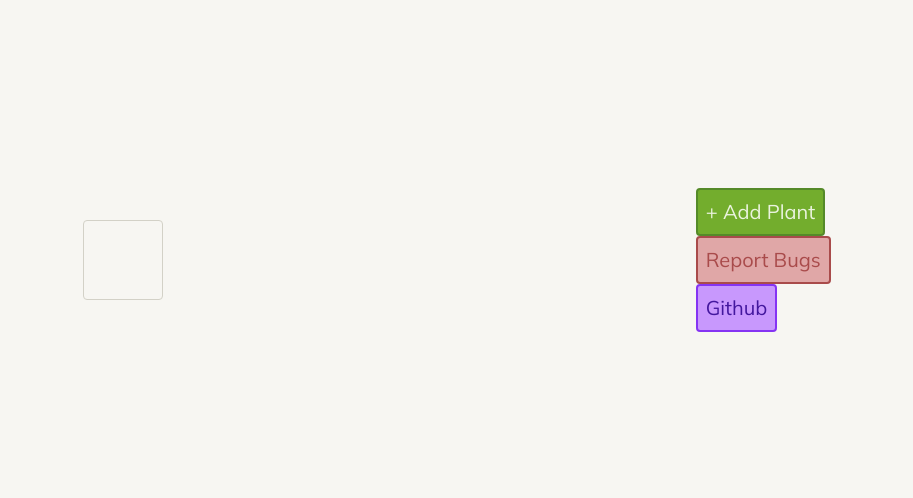
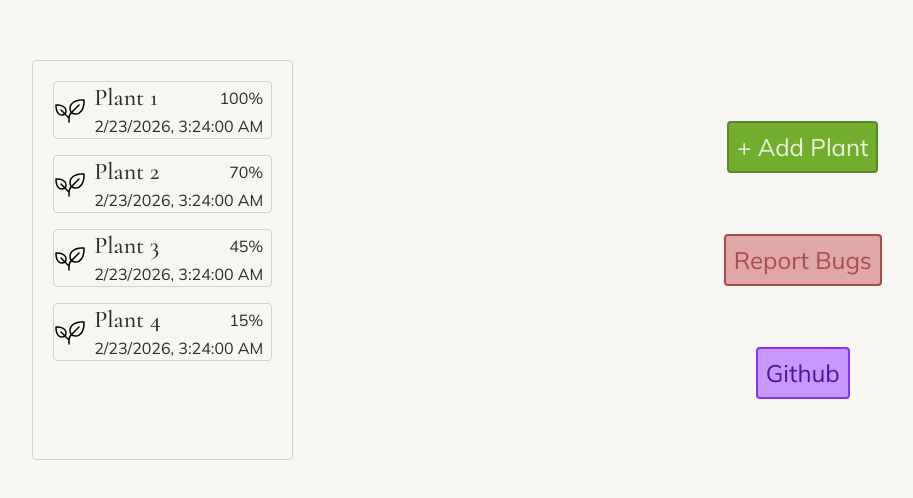
Before and after one commit to DrIgris/esplantcare, a Next.js app: page /home in a window 1280 px wide. Shown: the part 140-638 px from the top of the page, without its empty margins (183-1096 px from the left). Built offline with nearby package versions, Linux system fonts and the light colour scheme.

Commit message:
More home setup, plant card layout, plant type declared

```diff
--- a/app/home/addButton.tsx
+++ b/app/home/addButton.tsx
@@ -1,5 +1,5 @@
 export default function AddButton() {
   return (
-   <button className="bg-button-primary w-fit p-2 border-2 font-body border-button-secondary text-xl text-special-panel rounded">+ Add Plant</button>
+   <button className="bg-button-primary w-fit p-2 border-2 font-body border-button-secondary text-2xl text-special-panel rounded">+ Add Plant</button>
   );
 }
--- a/app/home/bugButton.tsx
+++ b/app/home/bugButton.tsx
@@ -1,5 +1,5 @@
 export default function BugButton() {
   return (
-   <button className=" border-text-important bg-moisture-danger-b w-fit p-2 border-2 font-body text-xl text-text-important rounded">Report Bugs</button>
+   <button className=" border-text-important bg-moisture-danger-b w-fit p-2 border-2 font-body text-2xl text-text-important rounded">Report Bugs</button>
   );
 }
--- a/app/home/gitButton.tsx
+++ b/app/home/gitButton.tsx
@@ -1,5 +1,5 @@
 export default function GitButton() {
   return (
-    <button className="bg-button-git w-fit p-2 border-2 font-body border-git-border text-xl text-text-git rounded">Github</button>
+    <button className="bg-button-git w-fit p-2 border-2 font-body border-git-border text-2xl text-text-git rounded">Github</button>
   );
 }
--- a/app/home/page.tsx
+++ b/app/home/page.tsx
@@ -1,14 +1,27 @@
+import { plant } from "@/types/plantItem";
 import AddButton from "./addButton";
 import BugButton from "./bugButton";
 import GitButton from "./gitButton";
+import PlantCard from "./plantCard";
 
 export default function Home() {
+
+  const plants: plant[] = [
+    {id: "1", espID: "1", name: "Plant 1", moisturePerc: 100, lastTimeMeasured: new Date("2026-02-23T03:24:00")},
+    {id: "2", espID: "2", name: "Plant 2", moisturePerc: 70, lastTimeMeasured: new Date("2026-02-23T03:24:00")},
+    {id: "3", espID: "3", name: "Plant 3", moisturePerc: 45, lastTimeMeasured: new Date("2026-02-23T03:24:00")},
+    {id: "4", espID: "4", name: "Plant 4", moisturePerc: 15, lastTimeMeasured: new Date("2026-02-23T03:24:00")},
+  ];
+
+
   return (
     <div className="flex flex-row h-screen w-screen items-center justify-around bg-background">
-      <div id="plant-div" className="flex flex-col border-1 rounded border-border w-20 h-20">
-
+      <div id="plant-div" className="flex flex-col border-1 rounded border-border overflow-scroll h-1/2 w-fit p-3">
+        {plants.map((plant) => (
+          <PlantCard key={plant.id} plant={plant}/>
+        ))}
       </div>
-      <div id="buttons-div" className="flex flex-col justify-between ">
+      <div id="buttons-div" className="flex flex-col items-center w-fit h-1/2 justify-evenly">
         <AddButton />
         <BugButton />
         <GitButton />
--- /dev/null
+++ b/app/home/plantCard.tsx
@@ -0,0 +1,16 @@
+import { plant } from "@/types/plantItem";
+import { PiPlantLight } from "react-icons/pi";
+
+export default function PlantCard({plant}: {plant: plant}) {
+    return (
+    <div className="flex flex-row border-1 rounded m-2 border-border items-center">
+        <PiPlantLight size="2em"/>
+        <div className="flex flex-col ml-2 mr-2">
+            <div className="flex flex-row items-center justify-between">
+                <span className="font-heading text-2xl font-medium text-text-primary">{plant.name}</span>
+                <span className="text-text-primary font-body">{plant.moisturePerc}%</span>
+            </div>
+            <span className="text-text-primary font-body">{plant.lastTimeMeasured.toLocaleString()}</span>
+        </div>
+    </div>);
+}
--- a/package.json
+++ b/package.json
@@ -12,7 +12,8 @@
     "@floating-ui/react-dom": "^2.1.8",
     "next": "16.2.4",
     "react": "19.2.5",
-    "react-dom": "19.2.5"
+    "react-dom": "19.2.5",
+    "react-icons": "^5.6.0"
   },
   "devDependencies": {
     "@tailwindcss/postcss": "^4",
--- /dev/null
+++ b/types/plantItem.ts
@@ -0,0 +1,7 @@
+export type plant = {
+    id: string,
+    espID: string,
+    name: string,
+    moisturePerc: number,
+    lastTimeMeasured: Date,
+};
```
Also changed, not shown: app/home/plantItem.tsx (deleted), 1 other file (tests, documents, lock files or other folders).
